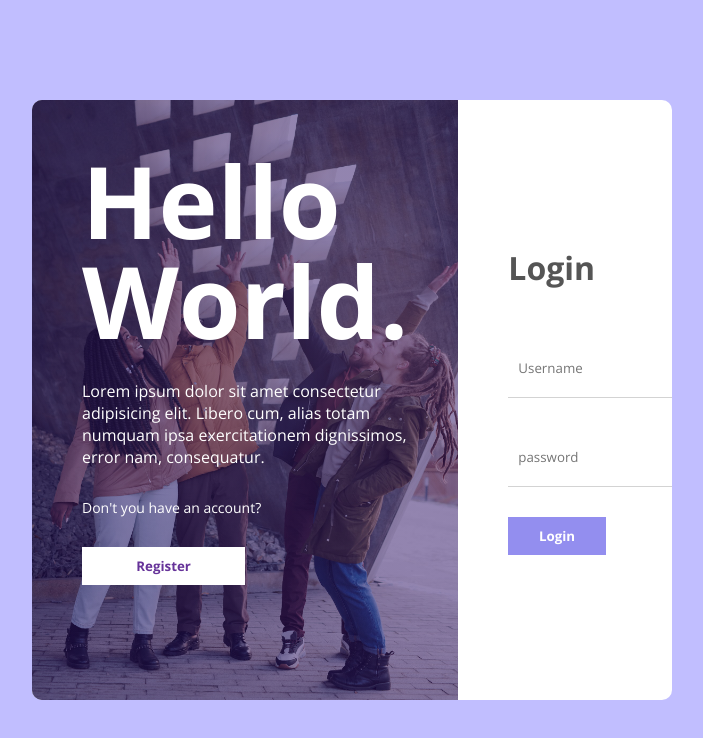
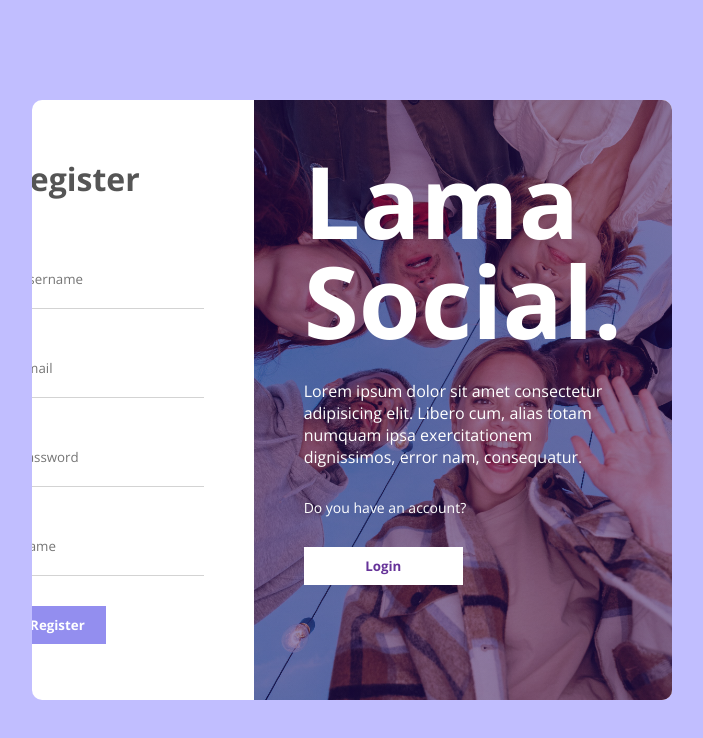
Before and after one commit to Chelovechina/iamshy-frontend, a React (Vite) app: page / in a window 1280 px wide. Shown: the top 738 px of the page, without its empty margins (288-991 px from the left). Built offline with nearby package versions, Linux system fonts and the light colour scheme.

Commit message:
feat: implement register page

```diff
--- a/package.json
+++ b/package.json
@@ -11,6 +11,7 @@
   "dependencies": {
     "react": "^18.2.0",
     "react-dom": "^18.2.0",
+    "react-router-dom": "^6.8.2",
     "sass": "^1.58.3"
   },
   "devDependencies": {
--- a/src/App.tsx
+++ b/src/App.tsx
@@ -1,9 +1,9 @@
-import Login from "./pages/login/Login";
+import Register from "./pages/register/Register";
 
 function App() {
   return (
     <div>
-      <Login />
+      <Register />
     </div>
   );
 }
--- a/src/pages/login/Login.tsx
+++ b/src/pages/login/Login.tsx
@@ -19,7 +19,7 @@
           <h2>Login</h2>
           <form>
             <input type="text" placeholder="Username" />
-            <input type="password" placeholder="password" />
+            <input type="password" placeholder="Password" />
             <button>Login</button>
           </form>
         </div>
--- a/src/pages/register/Register.tsx
+++ b/src/pages/register/Register.tsx
@@ -2,7 +2,32 @@
 import "./register.scss";
 
 const Register: FC = () => {
-  return <div>Register</div>;
+  return (
+    <div className="register">
+      <div className="card">
+        <div className="left">
+          <h1>Lama Social.</h1>
+          <p>
+            Lorem ipsum dolor sit amet consectetur adipisicing elit. Libero cum,
+            alias totam numquam ipsa exercitationem dignissimos, error nam,
+            consequatur.
+          </p>
+          <span>Do you have an account?</span>
+          <button>Login</button>
+        </div>
+        <div className="right">
+          <h2>Register</h2>
+          <form>
+            <input type="text" placeholder="Username" />
+            <input type="email" placeholder="Email" />
+            <input type="password" placeholder="Password" />
+            <input type="text" placeholder="Name" />
+            <button>Register</button>
+          </form>
+        </div>
+      </div>
+    </div>
+  );
 };
 
 export default Register;
--- a/src/pages/register/register.scss
+++ b/src/pages/register/register.scss
@@ -0,0 +1,84 @@
+.register {
+  height: 100vh;
+  background-color: rgb(193, 190, 255);
+  display: flex;
+  justify-content: center;
+  align-items: center;
+
+  .card {
+    width: 50%;
+    min-height: 600px;
+    display: flex;
+    flex-direction: row-reverse;
+    background-color: white;
+    border-radius: 10px;
+    overflow: hidden;
+
+    .left {
+      flex: 1;
+      background: linear-gradient(rgba(39, 11, 96, 0.5), rgba(39, 11, 96, 0.5)),
+        url("./../../assets/register.jpeg") center;
+      background-size: cover;
+      padding: 50px;
+      display: flex;
+      flex-direction: column;
+      gap: 30px;
+      color: white;
+
+      h1 {
+        font-size: 100px;
+        line-height: 100px;
+      }
+
+      span {
+        font-size: 14px;
+      }
+
+      button {
+        width: 50%;
+        padding: 10px;
+        border: none;
+        background-color: white;
+        color: rebeccapurple;
+        font-weight: bold;
+        cursor: pointer;
+      }
+    }
+
+    .right {
+      flex: 1;
+      padding: 50px;
+      display: flex;
+      flex-direction: column;
+      gap: 50px;
+      justify-content: center;
+
+      h2 {
+        color: #555;
+        font-size: 2em;
+      }
+
+      form {
+        display: flex;
+        flex-direction: column;
+        gap: 30px;
+
+        input {
+          border: none;
+          border-bottom: 1px solid lightgray;
+          padding: 20px 10px;
+        }
+
+        button {
+          width: 50%;
+          padding: 10px;
+          border: none;
+          background-color: #938eef;
+          color: white;
+          font-weight: bold;
+          cursor: pointer;
+        }
+      }
+    }
+  }
+}
```
Also changed, not shown: src/assets/register.jpeg (added), 1 other file (tests, documents, lock files or other folders).
